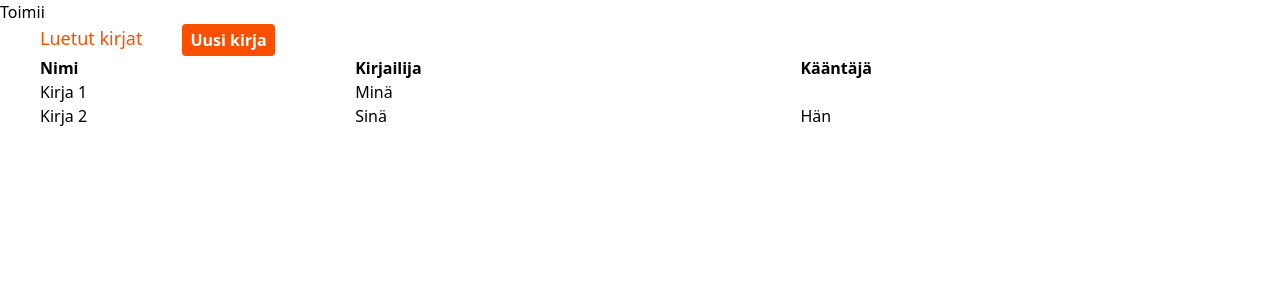
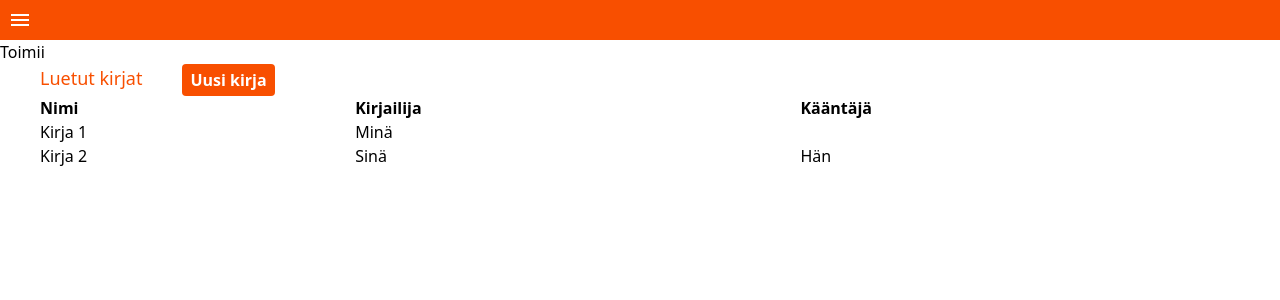
Before and after one commit to Exaltead/helmet-tool, a Vue app in the folder frontend/: page / in a window 1280 px wide. Shown: the top 300 px of the page. Built offline with nearby package versions, Linux system fonts and the light colour scheme.

Commit message:
feat: added simple top bar

```diff
--- a/frontend/src/App.vue
+++ b/frontend/src/App.vue
@@ -1,10 +1,9 @@
 <script setup lang="ts">
 import { RouterLink, RouterView } from 'vue-router'
+import TopBar from '@/components/TopBar.vue';
 </script>
 
 <template>
-  <!--div class="bg-light-gray w-full h-full">
-    <RouterView/>
-  </div-->
+  <TopBar />
   <RouterView />
 </template>
--- /dev/null
+++ b/frontend/src/components/TopBar.vue
@@ -0,0 +1,10 @@
+<script lang="ts" setup>
+import IconMenu from './icons/IconMenu.vue';
+
+</script>
+
+<template>
+  <div class="w-full h-10 bg-brand-primary p-2">
+    <IconMenu class="w-6 text-white"/>
+  </div>
+</template>
--- /dev/null
+++ b/frontend/src/components/icons/IconMenu.vue
@@ -0,0 +1,6 @@
+<template>
+  <svg xmlns="http://www.w3.org/2000/svg"  viewBox="0 0 24 24" fill="currentColor">
+    <title>menu</title>
+    <path d="M3,6H21V8H3V6M3,11H21V13H3V11M3,16H21V18H3V16Z" />
+  </svg>
+</template>
```
